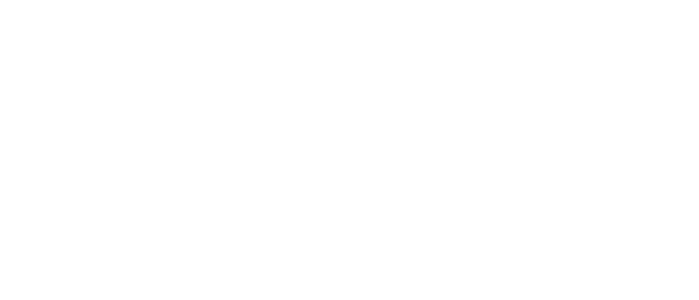
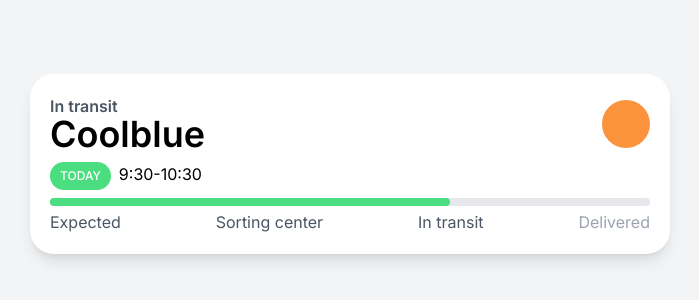
Before and after one commit to ywc0008/carrot-market-reloaded, a Next.js app in the folder carrot-market-reloaded/: page / in a window 1280 px wide. Shown: the part 236-536 px from the top of the page, without its empty margins (290-989 px from the left). Built offline with nearby package versions, Linux system fonts and the light colour scheme.

Commit message:
tailwind css로 dark모드 구현

```diff
--- a/carrot-market-reloaded/app/page.tsx
+++ b/carrot-market-reloaded/app/page.tsx
@@ -1,3 +1,35 @@
 export default function Home() {
-  return;
+  return (
+    <main className="bg-gray-100 h-screen flex items-center justify-center p-5 dark:bg-gray-700">
+      <div className="bg-white shadow-lg p-5 rounded-3xl w-full max-w-screen-sm dark:bg-gray-600">
+        <div className="flex justify-between items-center">
+          <div className="flex flex-col">
+            <span className="text-gray-600 font-semibold -mb-1 dark:text-gray-300">
+              In transit
+            </span>
+            <span className="text-4xl font-semibold dark:text-white">
+              Coolblue
+            </span>
+          </div>
+          <div className="size-12 rounded-full bg-orange-400" />
+        </div>
+        <div className="my-2 flex items-start gap-2">
+          <span className="bg-green-400 text-white uppercase px-2.5 py-1.5 text-xs font-medium rounded-full transition hover:bg-green-500 hover:scale-125">
+            Today
+          </span>
+          <span className="dark:text-gray-100">9:30-10:30</span>
+        </div>
+        <div className="relative">
+          <div className="bg-gray-200 rounded-full absolute w-full h-2" />
+          <div className="bg-green-400 rounded-full absolute w-2/3 h-2" />
+        </div>
+        <div className="flex justify-between items-center mt-5 text-gray-600 dark:text-gray-300">
+          <span>Expected</span>
+          <span>Sorting center</span>
+          <span>In transit</span>
+          <span className="text-gray-400 dark:to-gray-500">Delivered</span>
+        </div>
+      </div>
+    </main>
+  );
 }
--- a/carrot-market-reloaded/tailwind.config.ts
+++ b/carrot-market-reloaded/tailwind.config.ts
@@ -6,15 +6,7 @@
     "./components/**/*.{js,ts,jsx,tsx,mdx}",
     "./app/**/*.{js,ts,jsx,tsx,mdx}",
   ],
-  theme: {
-    extend: {
-      backgroundImage: {
-        "gradient-radial": "radial-gradient(var(--tw-gradient-stops))",
-        "gradient-conic":
-          "conic-gradient(from 180deg at 50% 50%, var(--tw-gradient-stops))",
-      },
-    },
-  },
+  theme: {},
   plugins: [],
 };
 export default config;
```
